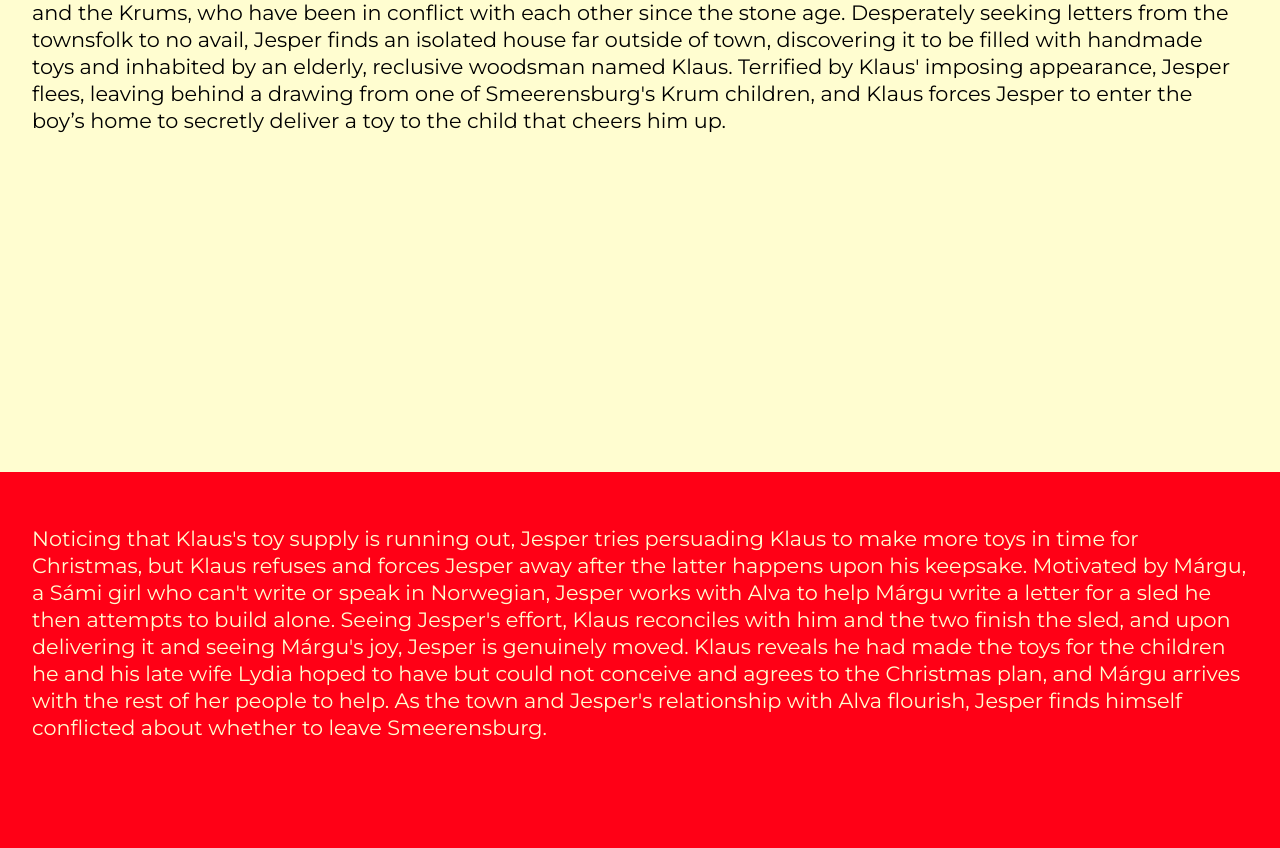
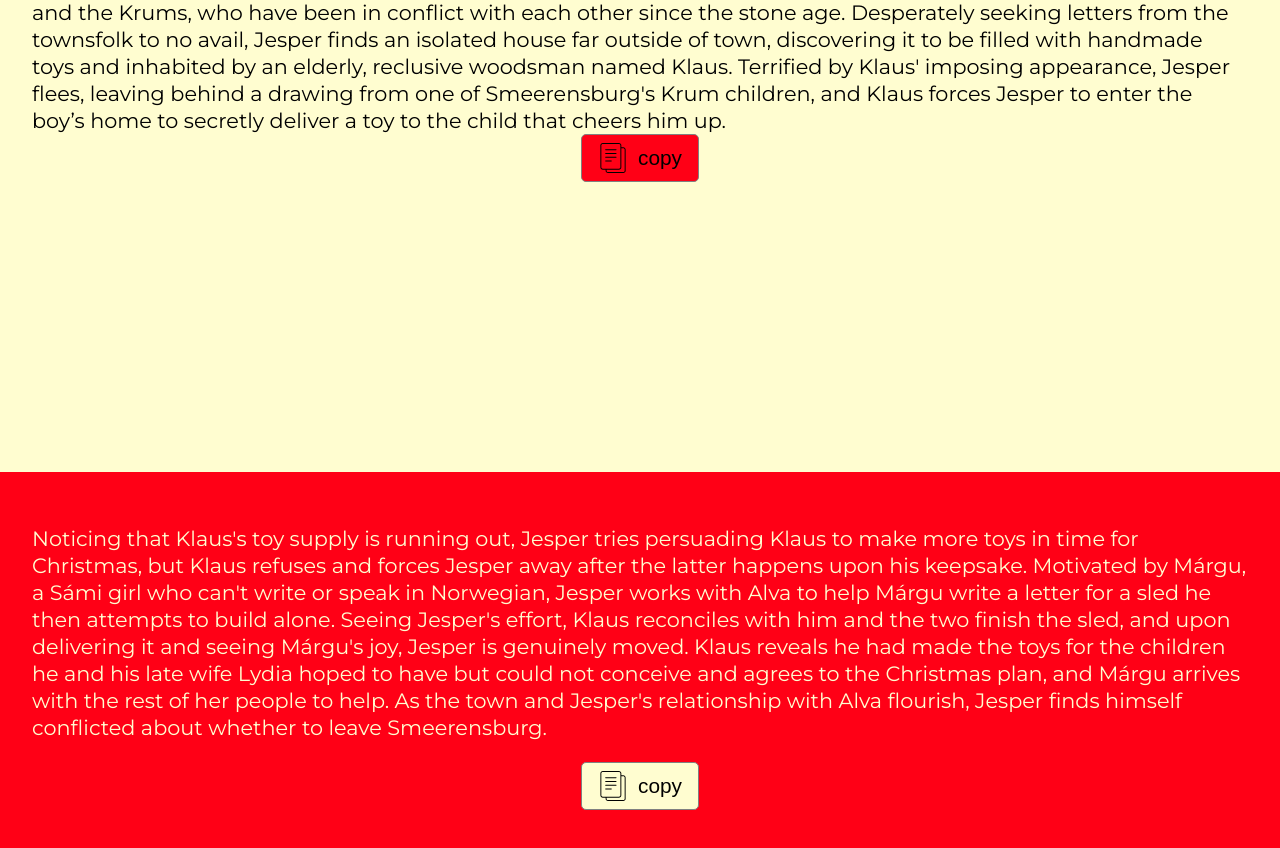
Before and after one commit to malcolmdcosta911/light-dark-react-modal-slide, a React (Vite) app: page / in a window 1280 px wide. Shown: the part 803-1651 px from the top of the page. Built offline with nearby package versions, Linux system fonts and the light colour scheme; a web font is replaced by a local one.

Commit message:
added copy func

```diff
--- a/src/App.tsx
+++ b/src/App.tsx
@@ -11,11 +11,10 @@ import { useTranslation } from "react-i18next";
 // import i18n (needs to be bundled ;))
 // https://dev.to/adrai/how-to-properly-internationalize-a-react-application-using-i18next-3hdb
 import "./i18n.ts";
+import CopyButton from "./common/Copy.tsx";
 // import i18n from "./i18n.ts";
 
-
 // return <div style={{ "--my-css-var": 10 } as React.CSSProperties} />
-
 
 function App() {
   const [isDarkMode, setIsDarkMode] = useState(false); //no need initial func
@@ -129,12 +128,24 @@ function App() {
           </section>
           <section>
             <div className="info--section">
-              <p>{t("section1.p")}</p>
+              <p id="section1Content">{t("section1.p")}</p>
+              <div className="flex--end {">
+                <CopyButton selectedId="section1Content" />
+              </div>
             </div>
           </section>
           <section>
             <div className="info--section--two">
-              <p>{t("section2.p")}</p>
+              <p id="section2Content">{t("section2.p")}</p>
+              <div className="flex--end {">
+                <CopyButton
+                  selectedId="section2Content"
+                  style={{
+                    background: "var( --clr-primary)",
+                    // color: "var(--clr-text-secondary)",
+                  }}
+                />
+              </div>
             </div>
           </section>
         </div>
--- /dev/null
+++ b/src/common/Copy.tsx
@@ -0,0 +1,103 @@
+import { useRef } from "react";
+
+const CopyButton = ({
+  selectedId,
+  style = {},
+}: {
+  selectedId: string;
+  style?: React.CSSProperties;
+}) => {
+  const copyBtnRef = useRef<HTMLButtonElement | null>(null);
+
+  function handleCopyText() {
+    // console.log(copyBtnRef.current?.textContent?.trim());
+    changeText("copied", true);
+
+    const element = document.getElementById(selectedId);
+    console.log("element", element);
+    let data = "";
+    if (element && element?.textContent) {
+      data = element?.textContent.replace(/\s+/g, " ").trim();
+    }
+
+    // Copy the text inside the text field
+    navigator.clipboard.writeText(data);
+    console.log("data", data);
+
+    setTimeout(() => {
+      changeText("copy", false);
+    }, 1000);
+  }
+
+  function changeText(str: string, disable: boolean) {
+    if (copyBtnRef.current) {
+      const svgElement = copyBtnRef.current.querySelector("svg");
+      //   console.log("svgElement", svgElement);
+
+      // Create a new div element to hold both the SVG and the text
+      const newContent = document.createElement("div");
+      newContent.classList.add("copy-btn__inner");
+      // Append the SVG to the new div
+      if (svgElement) {
+        newContent.appendChild(svgElement.cloneNode(true));
+      }
+
+      // Append the text "copied" to the new div
+      newContent.appendChild(document.createTextNode(str));
+
+      // Replace the contents of the button with the new div
+      copyBtnRef.current.innerHTML = "";
+      copyBtnRef.current.appendChild(newContent);
+
+      // Disable the button
+      copyBtnRef.current.disabled = disable;
+    }
+  }
+
+  return (
+    <button
+      onClick={handleCopyText}
+      ref={copyBtnRef}
+      className="copy-btn"
+      style={style}
+    >
+      <svg
+        style={{
+          marginRight: 10,
+          //  fill: "currentColor"
+        }}
+        // fill="#fff"
+        height="30px"
+        width="30px"
+        version="1.1"
+        id="Layer_1"
+        xmlns="http://www.w3.org/2000/svg"
+        xmlnsXlink="http://www.w3.org/1999/xlink"
+        viewBox="0 0 64 64"
+        enableBackground="new 0 0 64 64"
+        xmlSpace="preserve"
+      >
+        <g id="SVGRepo_bgCarrier" strokeWidth={0} />
+        <g
+          id="SVGRepo_tracerCarrier"
+          strokeLinecap="round"
+          strokeLinejoin="round"
+        />
+        <g id="SVGRepo_iconCarrier">
+          {" "}
+          <g id="Text-files">
+            {" "}
+            <path d="M53.9791489,9.1429005H50.010849c-0.0826988,0-0.1562004,0.0283995-0.2331009,0.0469999V5.0228 C49.7777481,2.253,47.4731483,0,44.6398468,0h-34.422596C7.3839517,0,5.0793519,2.253,5.0793519,5.0228v46.8432999 c0,2.7697983,2.3045998,5.0228004,5.1378999,5.0228004h6.0367002v2.2678986C16.253952,61.8274002,18.4702511,64,21.1954517,64 h32.783699c2.7252007,0,4.9414978-2.1725998,4.9414978-4.8432007V13.9861002 C58.9206467,11.3155003,56.7043495,9.1429005,53.9791489,9.1429005z M7.1110516,51.8661003V5.0228 c0-1.6487999,1.3938999-2.9909999,3.1062002-2.9909999h34.422596c1.7123032,0,3.1062012,1.3422,3.1062012,2.9909999v46.8432999 c0,1.6487999-1.393898,2.9911003-3.1062012,2.9911003h-34.422596C8.5049515,54.8572006,7.1110516,53.5149002,7.1110516,51.8661003z M56.8888474,59.1567993c0,1.550602-1.3055,2.8115005-2.9096985,2.8115005h-32.783699 c-1.6042004,0-2.9097996-1.2608986-2.9097996-2.8115005v-2.2678986h26.3541946 c2.8333015,0,5.1379013-2.2530022,5.1379013-5.0228004V11.1275997c0.0769005,0.0186005,0.1504021,0.0469999,0.2331009,0.0469999 h3.9682999c1.6041985,0,2.9096985,1.2609005,2.9096985,2.8115005V59.1567993z" />{" "}
+            <path d="M38.6031494,13.2063999H16.253952c-0.5615005,0-1.0159006,0.4542999-1.0159006,1.0158005 c0,0.5615997,0.4544001,1.0158997,1.0159006,1.0158997h22.3491974c0.5615005,0,1.0158997-0.4542999,1.0158997-1.0158997 C39.6190491,13.6606998,39.16465,13.2063999,38.6031494,13.2063999z" />{" "}
+            <path d="M38.6031494,21.3334007H16.253952c-0.5615005,0-1.0159006,0.4542999-1.0159006,1.0157986 c0,0.5615005,0.4544001,1.0159016,1.0159006,1.0159016h22.3491974c0.5615005,0,1.0158997-0.454401,1.0158997-1.0159016 C39.6190491,21.7877007,39.16465,21.3334007,38.6031494,21.3334007z" />{" "}
+            <path d="M38.6031494,29.4603004H16.253952c-0.5615005,0-1.0159006,0.4543991-1.0159006,1.0158997 s0.4544001,1.0158997,1.0159006,1.0158997h22.3491974c0.5615005,0,1.0158997-0.4543991,1.0158997-1.0158997 S39.16465,29.4603004,38.6031494,29.4603004z" />{" "}
+            <path d="M28.4444485,37.5872993H16.253952c-0.5615005,0-1.0159006,0.4543991-1.0159006,1.0158997 s0.4544001,1.0158997,1.0159006,1.0158997h12.1904964c0.5615025,0,1.0158005-0.4543991,1.0158005-1.0158997 S29.0059509,37.5872993,28.4444485,37.5872993z" />{" "}
+          </g>{" "}
+        </g>
+      </svg>
+      copy
+    </button>
+  );
+};
+
+export default CopyButton;
--- a/src/index.css
+++ b/src/index.css
@@ -124,6 +124,30 @@ button:focus-visible {
   border: 2px solid white;
 }
 
+button.copy-btn {
+  color: var(--clr-text-secondary);
+}
+
+.copy-btn:disabled {
+  background: var(--clr-dark);
+  /* color: var(--clr-text-secondary); */
+  cursor: not-allowed;
+}
+
+.copy-btn__inner {
+  display: flex;
+  align-items: center;
+  justify-content: center;
+  /* color: var(--clr-text-primary); */
+}
+
+.flex--end {
+  display: flex;
+  align-items: end;
+  justify-content: center;
+}
+
+
 .hero {
   background: var(--clr-secondary);
   background: linear-gradient(90deg, var(--clr-light) 2%, var(--clr-dark) 100%);
```
